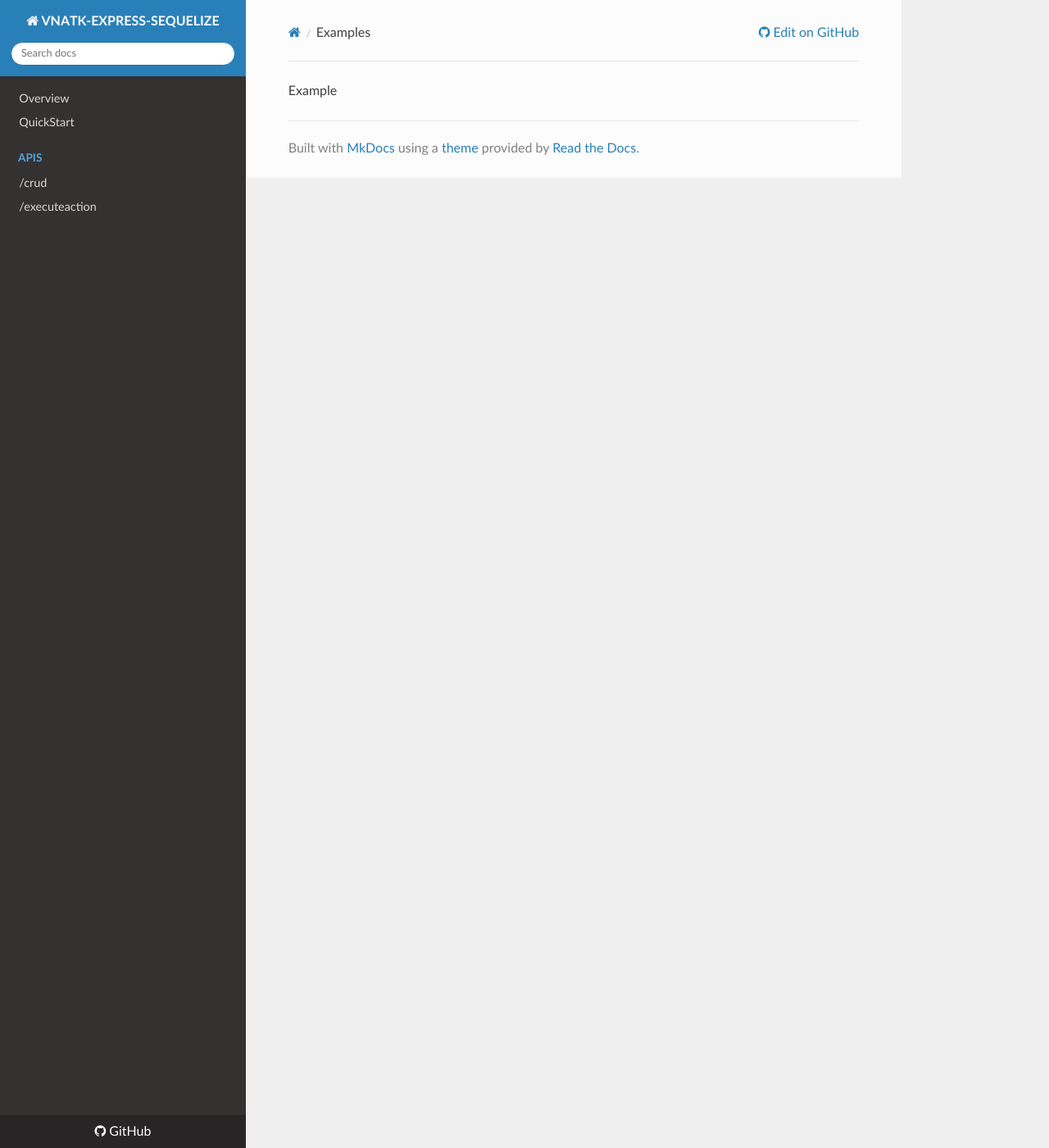
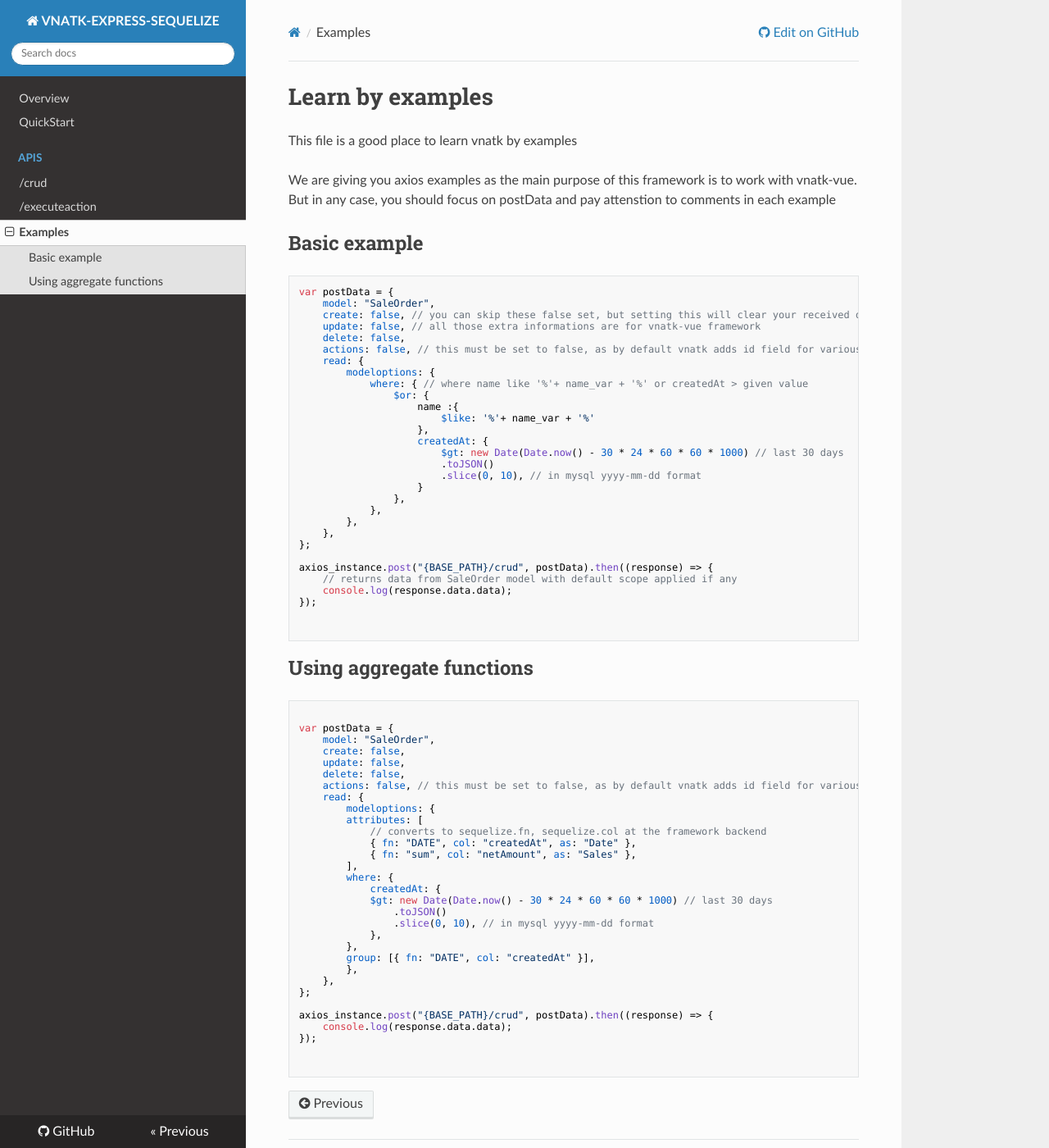
Before and after one commit to gowrav-vishwakarma/vnatk-express-sequelize, an MkDocs documentation site: the page built from docs/examples.md, in a window 1280 px wide and 1400 px high. Shown: the whole window at 82% size. Built offline with MkDocs 1.6.1, drawn with Linux system fonts in a browser that asks for light colours; nearby versions of some CDN libraries.

Commit message:
vnatk_find_options made like normal modeloptions, not direct where

````diff
--- a/docs/examples.md
+++ b/docs/examples.md
@@ -1 +1,75 @@
-Example
+# Learn by examples
+This file is a good place to learn vnatk by examples
+
+We are giving you axios examples as the main purpose of this framework is to work with vnatk-vue. But in any case, you should focus on postData and pay attenstion to comments in each example
+## Basic example
+
+```javascript
+var postData = {
+    model: "SaleOrder",
+    create: false, // you can skip these false set, but setting this will clear your received data from unwanted things.
+    update: false, // all those extra informations are for vnatk-vue framework
+    delete: false,
+    actions: false, // this must be set to false, as by default vnatk adds id field for various actions.
+    read: {
+        modeloptions: {
+            where: { // where name like '%'+ name_var + '%' or createdAt > given value
+                $or: {
+                    name :{
+                        $like: '%'+ name_var + '%'
+                    },
+                    createdAt: {
+                        $gt: new Date(Date.now() - 30 * 24 * 60 * 60 * 1000) // last 30 days
+                        .toJSON()
+                        .slice(0, 10), // in mysql yyyy-mm-dd format
+                    }
+                },
+            },
+        },
+    },
+};
+
+axios_instance.post("{BASE_PATH}/crud", postData).then((response) => {
+    // returns data from SaleOrder model with default scope applied if any
+    console.log(response.data.data);
+});
+
+
+```
+
+
+## Using aggregate functions
+
+```javascript
+
+var postData = {
+    model: "SaleOrder",
+    create: false,
+    update: false,
+    delete: false,
+    actions: false, // this must be set to false, as by default vnatk adds id field for various actions.
+    read: {
+        modeloptions: {
+        attributes: [
+            // converts to sequelize.fn, sequelize.col at the framework backend
+            { fn: "DATE", col: "createdAt", as: "Date" },
+            { fn: "sum", col: "netAmount", as: "Sales" },
+        ],
+        where: {
+            createdAt: {
+            $gt: new Date(Date.now() - 30 * 24 * 60 * 60 * 1000) // last 30 days
+                .toJSON()
+                .slice(0, 10), // in mysql yyyy-mm-dd format
+            },
+        },
+        group: [{ fn: "DATE", col: "createdAt" }],
+        },
+    },
+};
+
+axios_instance.post("{BASE_PATH}/crud", postData).then((response) => {
+    console.log(response.data.data);
+});
+
+
+```
--- a/mkdocs.yml
+++ b/mkdocs.yml
@@ -9,4 +9,4 @@ nav:
     - APIs:
       - "/crud": crud.md
       - "/executeaction": executeaction.md
-    # - Examples: examples.md
+    - Examples: examples.md
````
Also changed, not shown: docs/executeaction.md (+18 -6 lines), 1 other file.
